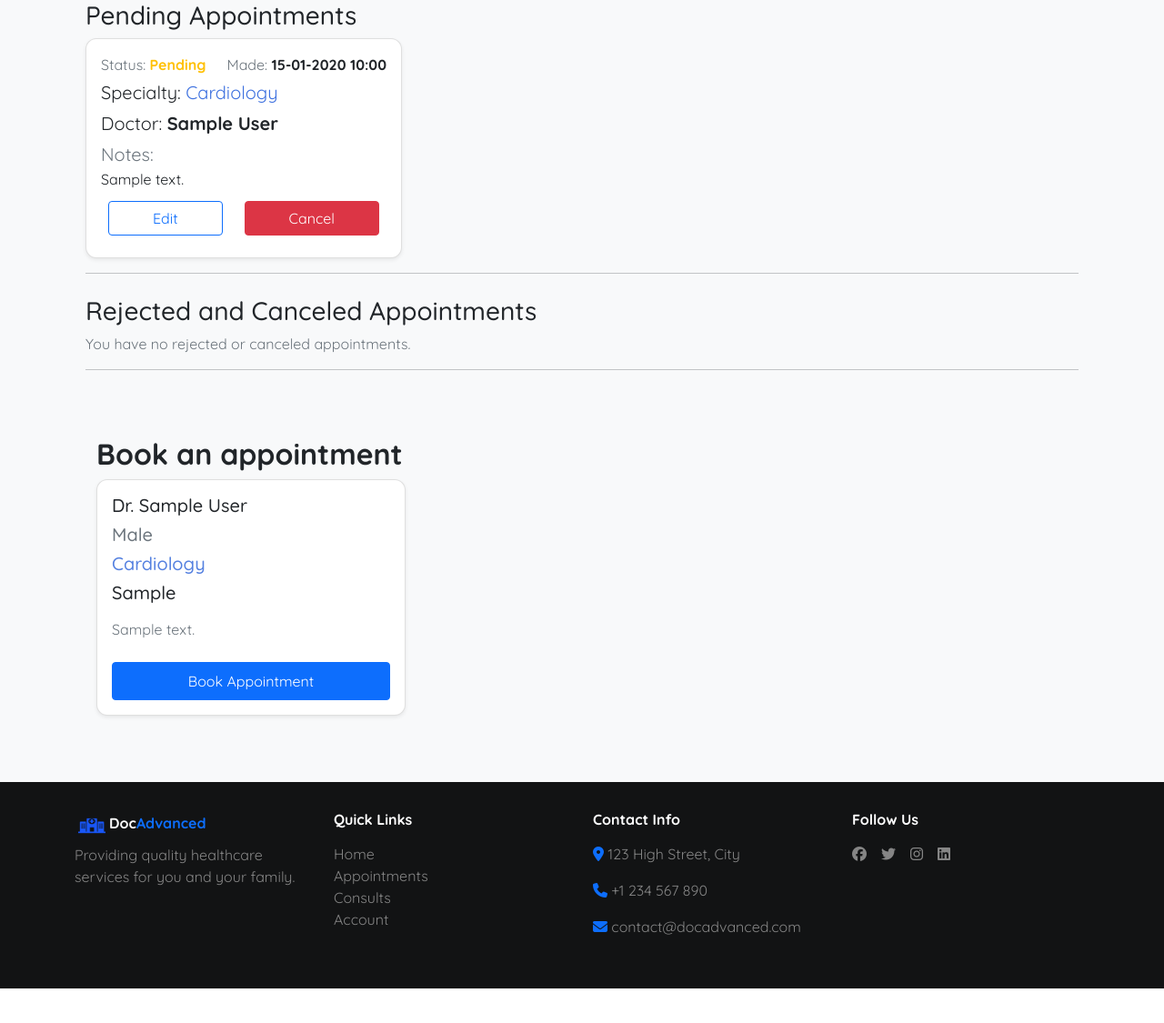
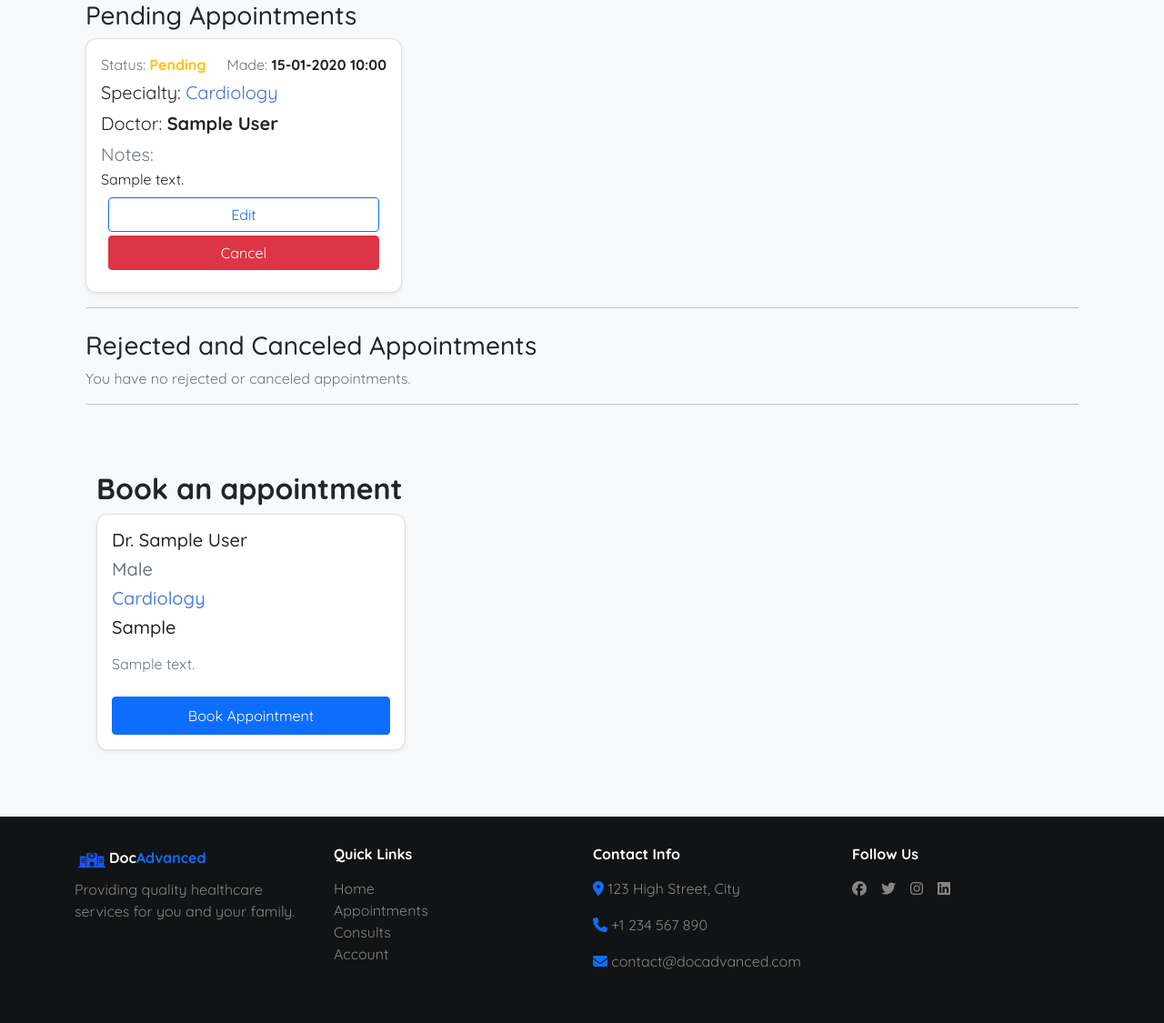
Before and after one commit to Jonatas-01/DocAdvanced, a Django app: page /appointments/ in a window 1280 px wide. Shown: the part 311-1436 px from the top of the page at 91% size. Before the commit the page ends 1398 px from the top, so only its background shows below. Run offline with Django 4.2, Linux system fonts and the light colour scheme; a user stored in the database is signed in; tables that the repository leaves empty hold one stand-in row (values such as "Sample post"); some libraries are stand-ins or nearby versions.

Commit message:
fix: buttons style visual bug in appointments page

```diff
--- a/appointments/templates/patient/appointments_patient_view.html
+++ b/appointments/templates/patient/appointments_patient_view.html
@@ -19,7 +19,7 @@
             <div class="row row-cols-1 row-cols-md-2 row-cols-lg-3 g-4">
                 {% for appointment in confirmed_appointments %}
                 <div class="col">
-                    <div class="col card shadow-sm p-3 flex-column d-flex h-100 flex-column" style="max-height: 325px;">
+                    <div class="col card shadow-sm p-3 flex-column d-flex h-100 flex-column" style="max-height: 335px;">
                         <div class="d-flex justify-content-between">
                             <p class="text-muted m-0">Status: <span class="text-success fw-bold">{{ appointment.get_status_display }}</span></p>
                             <p class="text-secondary m-0">On: <span class="text-dark fw-bold">{{ appointment.scheduled_date|date:"d-m-Y H:i" }}</span></p>
@@ -27,11 +27,11 @@
                         <p class="fs-5 mt-1 mb-0">Specialty: <span class="fw-semibold" style="color: rgb(62, 113, 223);">{{ appointment.doctor.specialty }}</span></p>
                         <p class="fs-5 mt-1 mb-0">Doctor: <span class="text-dark fw-bold">{{ appointment.doctor.first_name }} {{ appointment.doctor.last_name }}</span></p>
                         <p class="fs-5 mt-1 mb-0 text-muted">Notes:</p>
-                        <div class="flex-grow-1 overflow-hidden">
+                        <div class="flex-grow-1 overflow-auto">
                             <p class="m-0">{{ appointment.notes }}</p>
                         </div>
-                        <div class="d-flex justify-content-between p-2 mt-1">
-                            <button class="btn btn-outline-primary px-5" data-bs-toggle="modal" data-bs-target="#editModal{{ appointment.id }}">Edit</button>
+                        <div class="d-flex justify-content-between p-2 mt-0 w-100 flex-column">
+                            <button class="btn btn-outline-primary px-5 mb-1" data-bs-toggle="modal" data-bs-target="#editModal{{ appointment.id }}">Edit</button>
                             <button class="btn btn-danger px-5" data-bs-toggle="modal" data-bs-target="#cancelModal{{ appointment.id }}">Cancel</button>
                         </div>
                     </div>
@@ -100,7 +100,7 @@
             <div class="row row-cols-1 row-cols-md-2 row-cols-lg-3 g-4">
             {% for appointment in pending_appointments %}
                 <div class="col">
-                    <div class="col card shadow-sm p-3 p-3 flex-column d-flex h-100 flex-column" style="max-height: 325px; ">
+                    <div class="col card shadow-sm p-3 p-3 flex-column d-flex h-100 flex-column" style="max-height: 335px; ">
                         <div class="d-flex justify-content-between">
                             <p class="text-muted m-0">Status: <span class="text-warning fw-bold">{{ appointment.get_status_display }}</span></p>
                             <p class="text-secondary m-0">Made: <span class="text-dark fw-bold">{{ appointment.requested_date|date:"d-m-Y H:i" }}</span></p>
@@ -108,11 +108,11 @@
                         <p class="fs-5 mt-1 mb-0">Specialty: <span class="fw-semibold" style="color: rgb(62, 113, 223);">{{ appointment.doctor.specialty }}</span></p>
                         <p class="fs-5 mt-1 mb-0">Doctor: <span class="text-dark fw-bold">{{ appointment.doctor.first_name }} {{ appointment.doctor.last_name }}</span></p>
                         <p class="fs-5 mt-1 mb-0 text-muted">Notes:</p>
-                        <div class="flex-grow-1 overflow-hidden">
+                        <div class="flex-grow-1 overflow-auto">
                             <p class="m-0">{{ appointment.notes }}</p>
                         </div>
-                        <div class="d-flex justify-content-between p-2 mt-1">
-                            <button class="btn btn-outline-primary px-5" data-bs-toggle="modal" data-bs-target="#editModal{{ appointment.id }}">Edit</button>
+                        <div class="d-flex justify-content-between p-2 mt-0 w-100 flex-column">
+                            <button class="btn btn-outline-primary px-5 mb-1" data-bs-toggle="modal" data-bs-target="#editModal{{ appointment.id }}">Edit</button>
                             <button class="btn btn-danger px-5" data-bs-toggle="modal" data-bs-target="#cancelModal{{ appointment.id }}">Cancel</button>
                         </div>
                     </div>
```
